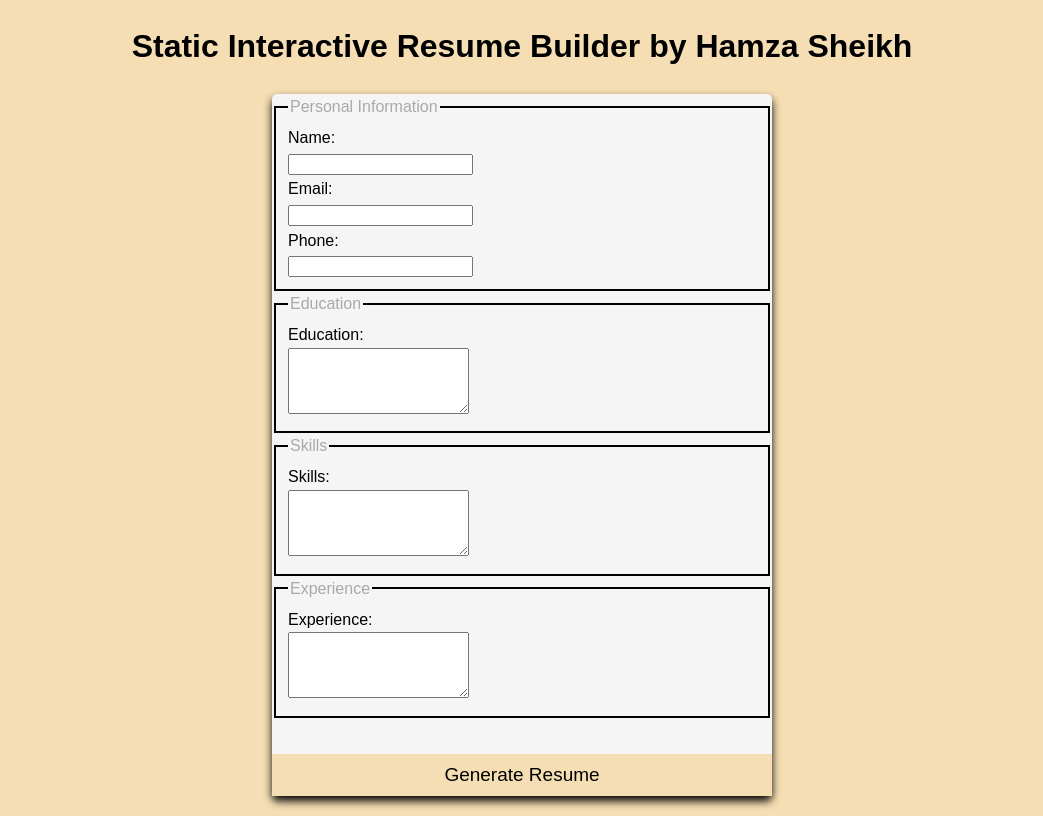
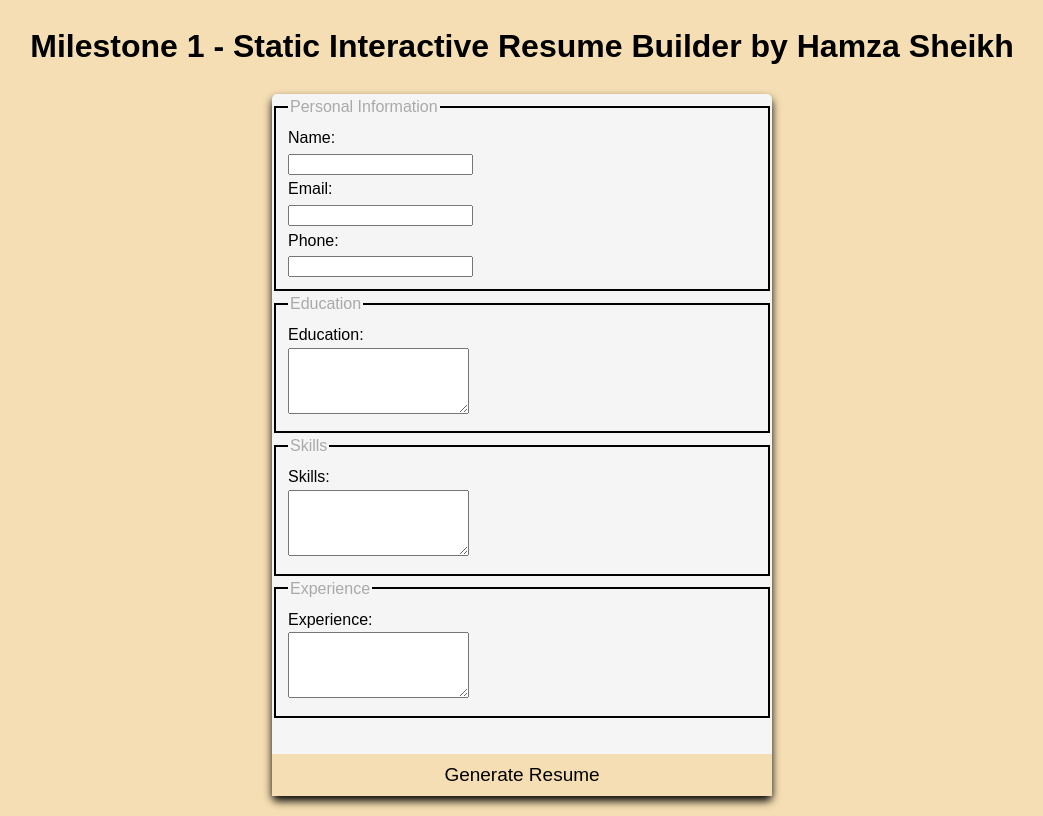
Before and after one commit to Hamza-Sheikh-02/HACKATHON-Milestone-Based-Interactive-Resume-Builder, a plain HTML site: page Milestone 1 - Static Interactive Resume Builder/index.html in a window 1280 px wide. Shown: the whole page, without its empty margins (118-1161 px from the left). Drawn offline with Linux system fonts and the light colour scheme.

Commit message:
milestone 1

```diff
--- a/Milestone 1 - Static Interactive Resume Builder/index.html
+++ b/Milestone 1 - Static Interactive Resume Builder/index.html
@@ -7,7 +7,7 @@
     <link rel="stylesheet" href="style.css" />
   </head>
   <body>
-    <h1>Static Interactive Resume Builder by Hamza Sheikh</h1>
+    <h1>Milestone 1 - Static Interactive Resume Builder by Hamza Sheikh</h1>
 
     <form id="resumeForm">
       <fieldset>
```
